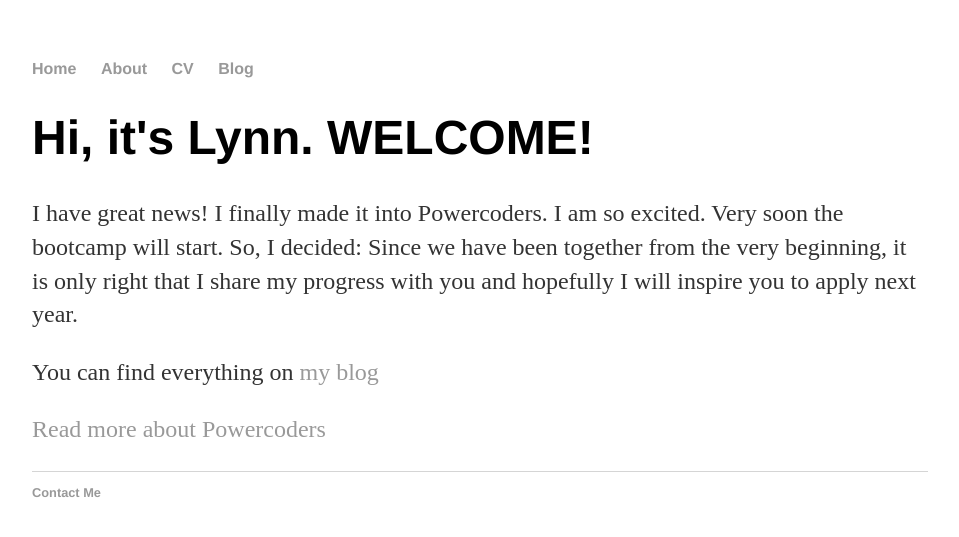
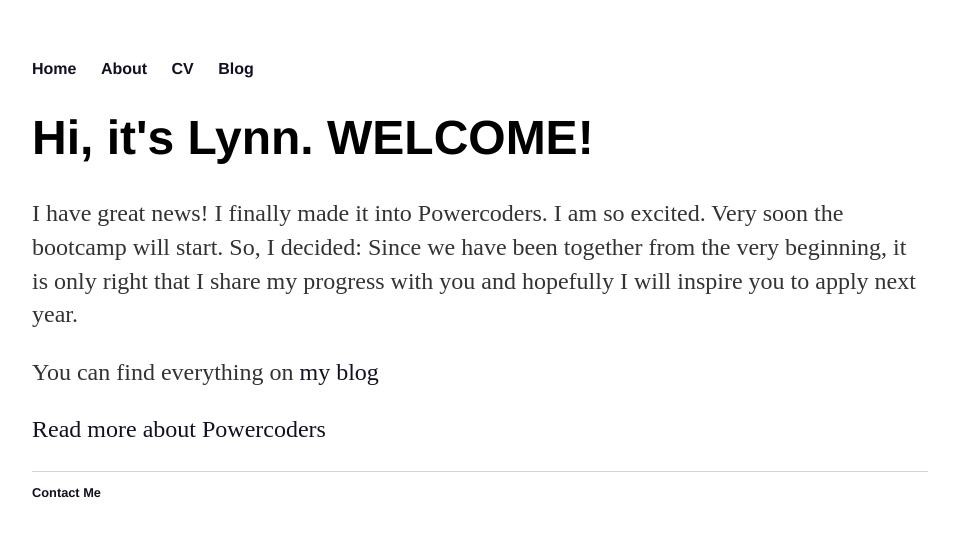
Before and after one commit to aineomugisha/aineomugisha.github.io, a Jekyll site: the page built from index.html, in a window 1280 px wide. Shown: the top 537 px of the page, without its empty margins (160-1119 px from the left). Built offline with Jekyll 4.4.1, drawn with Linux system fonts in a browser that asks for light colours.

Commit message:
Update main.css

```diff
--- a/css/main.css
+++ b/css/main.css
@@ -14,7 +14,7 @@ nav ul li, footer ul li {
 }
 a {
     text-decoration: none;
-    color: #999;
+    color: #112;
 }
 img {
                 width: 100%;
```
